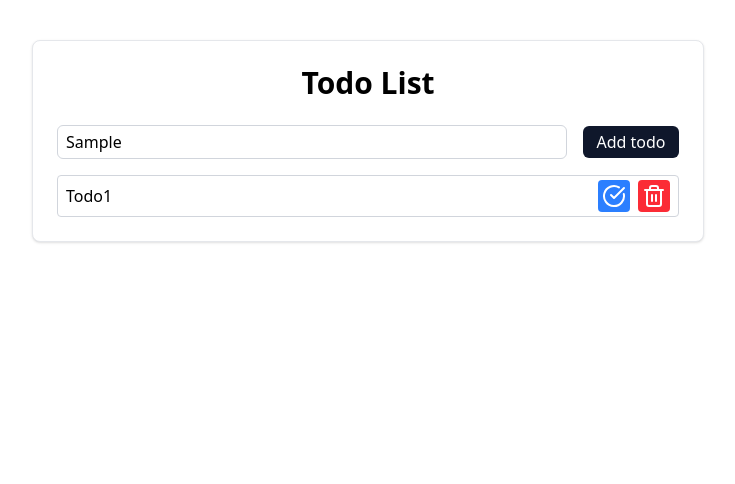
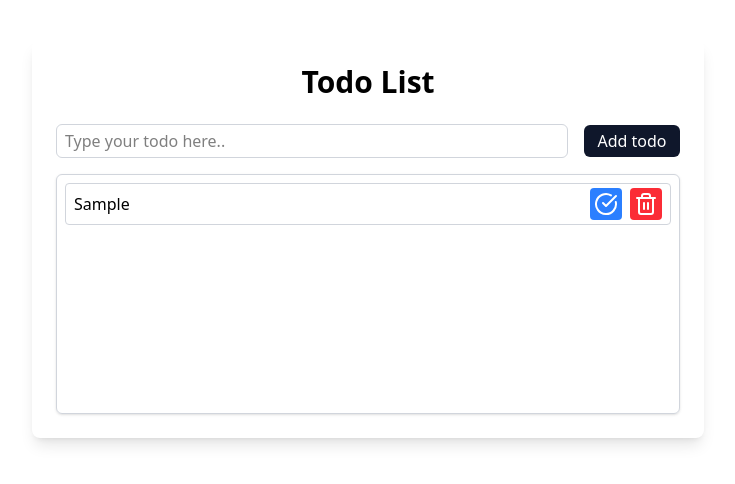
Before and after one commit to nizar48/todo-app-vue, a Vue app: page / in a window 1280 px wide. Both pictures are taken after typing "Sample" into the empty fields and a click on the button "Add todo". Shown: the top 484 px of the page, without its empty margins (272-1007 px from the left). Built offline with nearby package versions, Linux system fonts and the light colour scheme.

Commit message:
added 'add todo' functionality

```diff
--- a/src/components/Container.vue
+++ b/src/components/Container.vue
@@ -1,15 +1,28 @@
-<script setup lang="ts">
+<script setup>
+import { computed, ref } from 'vue'
+import InputComponent from './InputComponent.vue'
+import TodoList from './TodoList.vue'
+import ControlButtons from './ControlButtons.vue'
 
-import InputComponent from "./InputComponent.vue";
-import TodoList from "./TodoList.vue";
-import ControlButtons from "./ControlButtons.vue";
+const todos = ref([])
+const filter = ref('all')
+
+const addTodo = (text) => {
+  todos.value.push({
+    id: Date.now(),
+    text,
+  })
+}
 </script>
 
 <template>
-  <div class="max-w-2xl mx-auto mt-10 p-6 bg-white border border-gray-200 shadow rounded-lg">
+  <div class="max-w-2xl mx-auto mt-10 p-6 bg-white shadow-lg rounded-lg">
     <h1 class="text-3xl font-bold text-center mb-6">Todo List</h1>
-    <InputComponent/>
-    <TodoList/>
+
+    <InputComponent @new-todo="addTodo"/>
+
+    <TodoList :todos="todos"/>
+
     <ControlButtons/>
   </div>
 </template>
--- a/src/components/InputComponent.vue
+++ b/src/components/InputComponent.vue
@@ -1,5 +1,16 @@
 <script setup lang="ts">
 
+import { ref } from "vue";
+
+const text = ref("")
+
+const emit = defineEmits(["newTodo"])
+
+const handleClick = () => {
+  if (!text.value.trim()) return
+  emit("newTodo", text.value.trim())
+  text.value = "";
+}
 </script>
 
 <template>
@@ -7,8 +18,12 @@
     <input
         class="px-2 py-1 border border-gray-300 rounded-md flex-1 w-full focus:outline-none focus:ring-2 focus:ring-blue-500"
         placeholder="Type your todo here.."
+        v-model="text"
+        @keyup.enter="handleClick"
     />
-    <button class="bg-slate-900 hover:opacity-95 py-1 w-24 px-3 rounded-md text-white cursor-pointer">
+    <button class="bg-slate-900 hover:opacity-95 py-1 w-24 px-3 rounded-md text-white cursor-pointer"
+            @click="handleClick"
+    >
       Add todo
     </button>
   </div>
--- a/src/components/TodoItem.vue
+++ b/src/components/TodoItem.vue
@@ -1,11 +1,17 @@
 <script setup lang="ts">
 import { CircleCheckBig, Trash2 } from 'lucide-vue-next';
+
+const props = defineProps({
+  todoId: Number,
+  todoText: String,
+})
+
 </script>
 
 <template>
   <div class="flex space-x-2 border rounded-sm border-gray-300 flex-1 px-2 py-1 items-center">
     <div class="flex-1 my-auto">
-      Todo1
+      {{ todoText }}
     </div>
     <button class="bg-blue-500 text-white h-8 w-8 rounded-sm flex justify-center items-center cursor-pointer">
       <CircleCheckBig/>
--- a/src/components/TodoList.vue
+++ b/src/components/TodoList.vue
@@ -1,9 +1,27 @@
 <script setup lang="ts">
 
 import TodoItem from "./TodoItem.vue";
+
+const props = defineProps({
+  todos: {
+    type: Array,
+    required: true
+  }
+})
 </script>
 
 <template>
-  <TodoItem />
-
+  <div class="p-2 border border-gray-300 shadow rounded-md w-sm mr-4  lg:w-[39rem] min-h-60 space-y-2">
+    <template v-if="todos.length">
+      <TodoItem
+          v-for="todo in todos"
+          :key="todo.id"
+          :todo-text="todo.text"
+          :todo-id="todo.id"
+      />
+    </template>
+    <p v-else class="text-center text-gray-500">
+      No todos yet. Add a new todo!
+    </p>
+  </div>
 </template>
```
